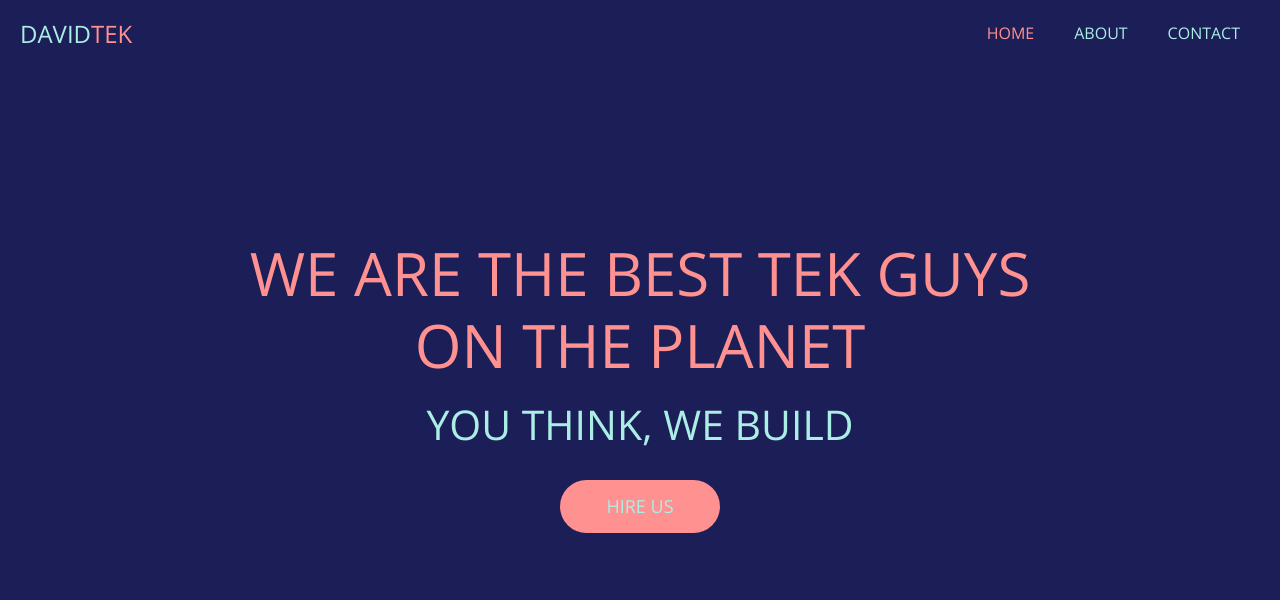
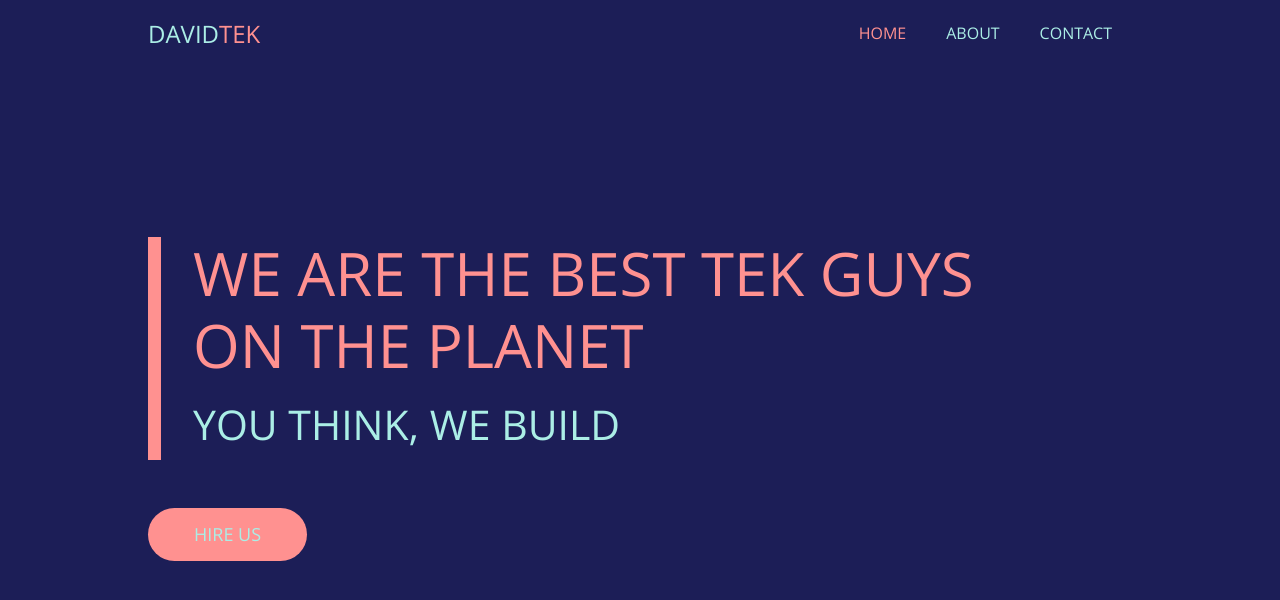
Before and after one commit to davidelisha/david-tek, a plain HTML site: page version-2/index.html in a window 1280 px wide. Drawn offline with nearby package versions, Linux system fonts and the light colour scheme.

Commit message:
updated styles

```diff
--- a/version-2/style.css
+++ b/version-2/style.css
@@ -25,6 +25,7 @@ h1 {
 .container {
   margin: auto;
   max-width: 1400px;
+  width: 80vw;
   overflow: auto;
   padding: 0 20px;
 }
@@ -66,7 +67,7 @@ body {
 }
 
 #showcase .showcase-content {
-  text-align: center;
+  /* text-align: center; */
   padding-top: 170px;
 }
 
@@ -87,3 +88,18 @@ body {
 .home {
   color: #ff9190;
 }
+
+.main-content {
+  display: flex;
+  margin-bottom: 3em;
+}
+
+.main-content .line {
+  width: 13px;
+  background-color: #ff9190;
+  margin-right: 2em;
+}
+
+.main-content h1 {
+  padding: 0;
+}
```
